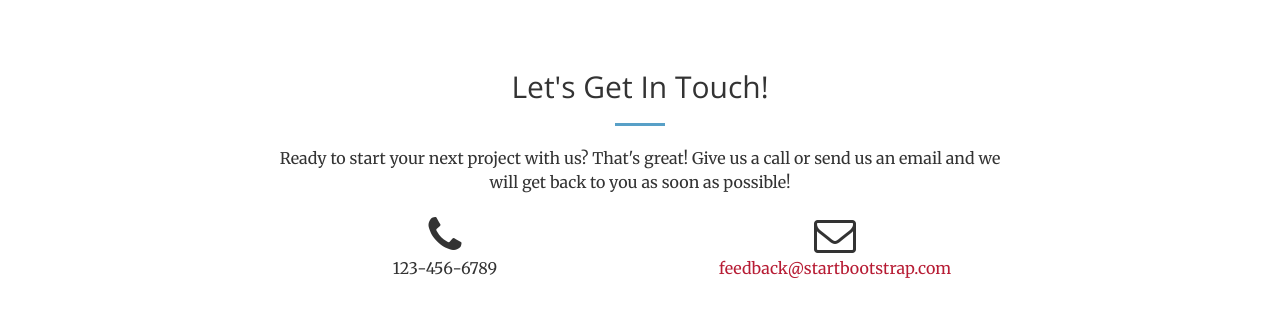
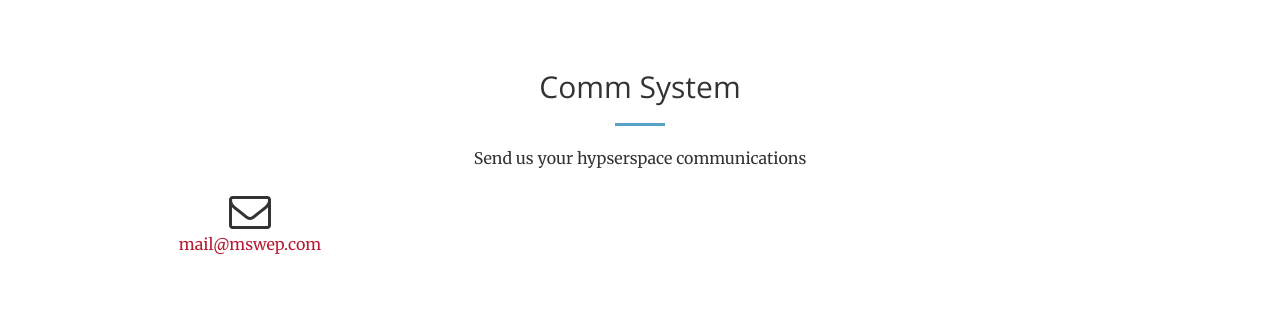
Before and after one commit to brianrudloff/mswep-website, a website: page index.html in a window 1280 px wide. Shown: the part 2446-2762 px from the top of the page. Drawn offline with nearby package versions, Linux system fonts and the light colour scheme; files that its build step writes are made by us from their sources.

Commit message:
email info updated

```diff
--- a/index.html
+++ b/index.html
@@ -250,17 +250,14 @@
         <div class="container">
             <div class="row">
                 <div class="col-lg-8 col-lg-offset-2 text-center">
-                    <h2 class="section-heading">Let's Get In Touch!</h2>
+                    <h2 class="section-heading">Comm System</h2>
                     <hr class="primary">
-                    <p>Ready to start your next project with us? That's great! Give us a call or send us an email and we will get back to you as soon as possible!</p>
+                    <p>Send us your hypserspace communications</p>
                 </div>
-                <div class="col-lg-4 col-lg-offset-2 text-center">
-                    <i class="fa fa-phone fa-3x sr-contact"></i>
-                    <p>123-456-6789</p>
-                </div>
+
                 <div class="col-lg-4 text-center">
                     <i class="fa fa-envelope-o fa-3x sr-contact"></i>
-                    <p><a href="mailto:your-email@your-domain.com">feedback@startbootstrap.com</a></p>
+                    <p><a href="mailto:your-email@your-domain.com">mail@mswep.com</a></p>
                 </div>
             </div>
         </div>
```
